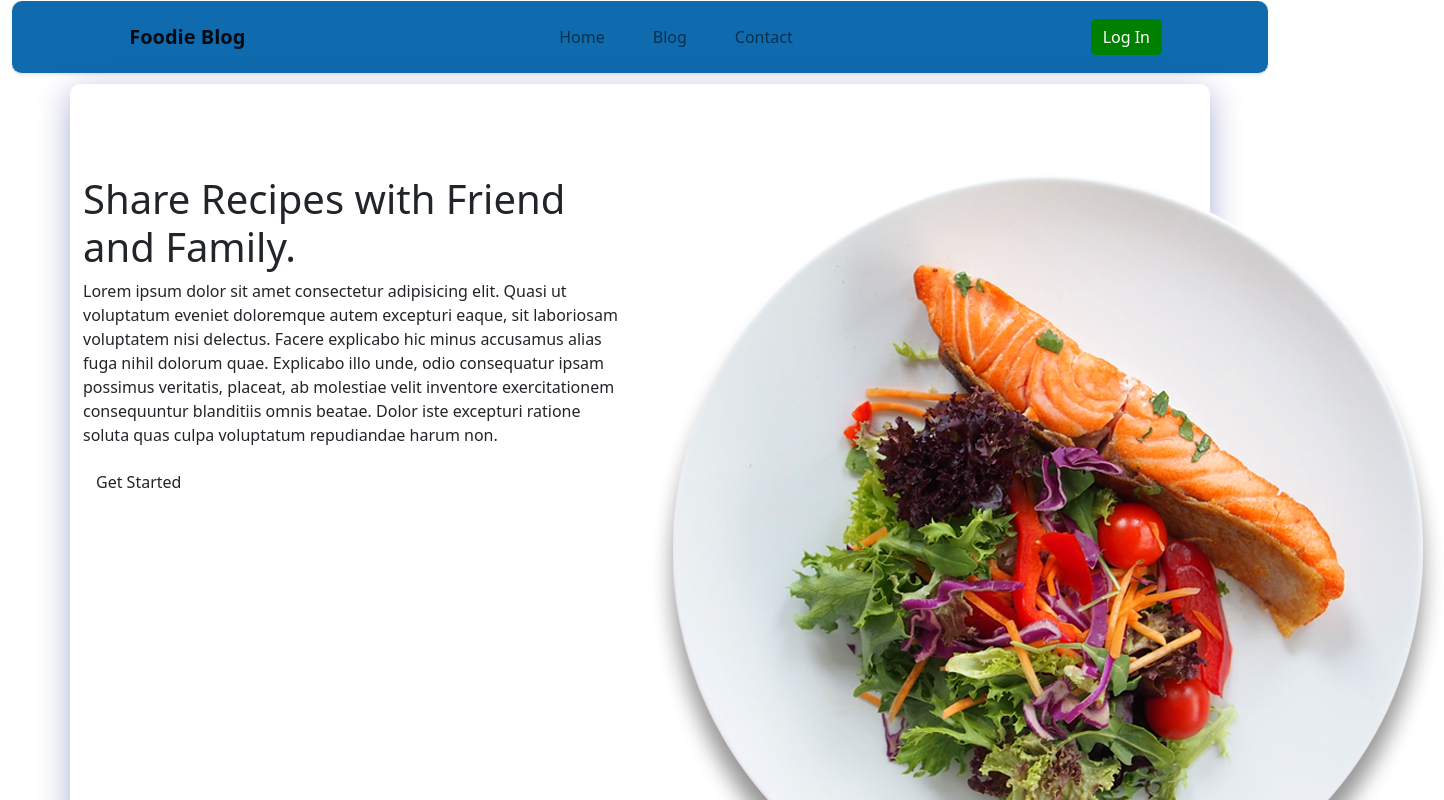
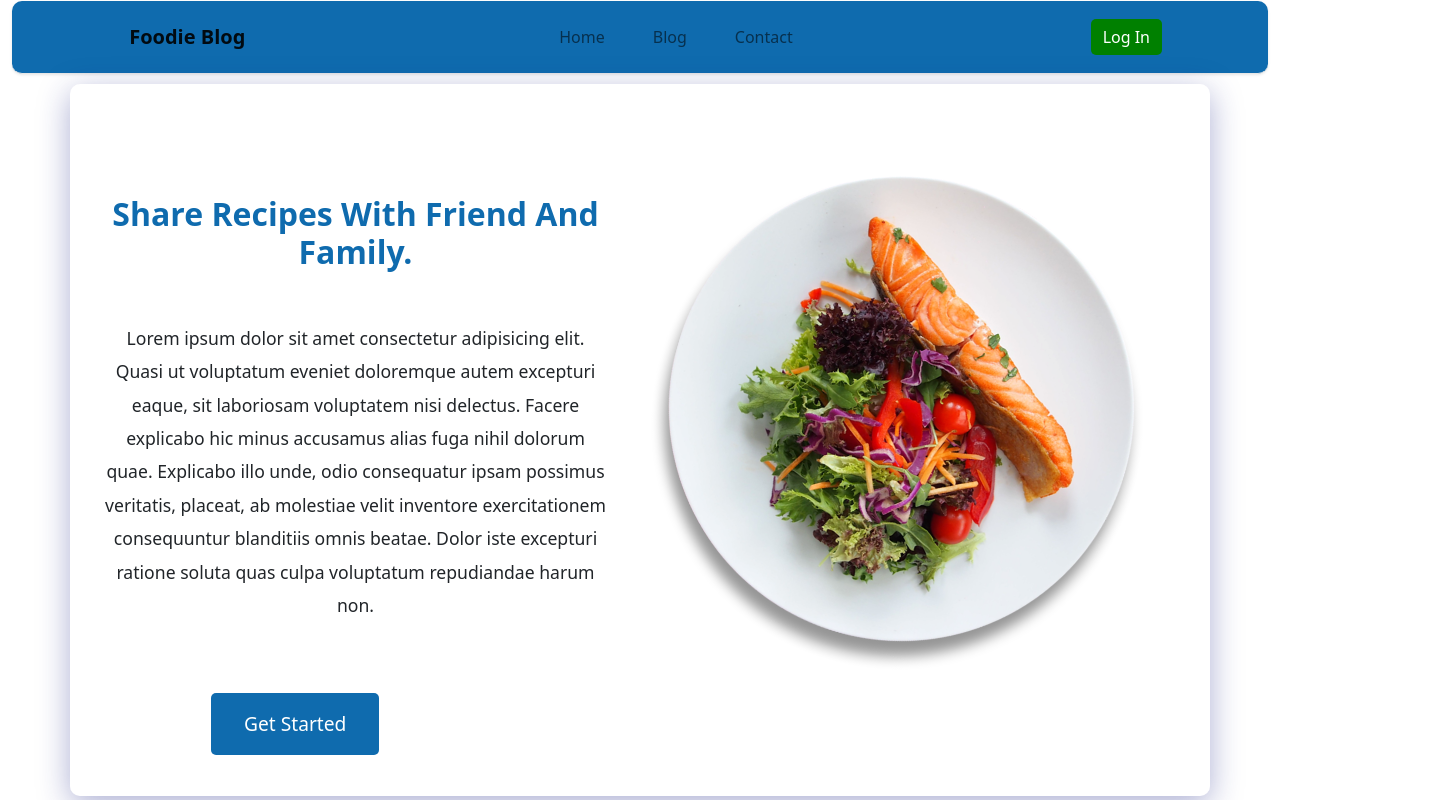
Before and after one commit to Felix-Barosio/Foodie-Blog, a React (Create React App) app in the folder client/: page / in a window 1280 px wide. Shown: the top 800 px of the page, 1444 px wide, since content can reach past the window. Built offline with nearby package versions, Linux system fonts and the light colour scheme; no server answers.

Commit message:
update: home-styles

```diff
--- a/client/src/App.css
+++ b/client/src/App.css
@@ -101,6 +101,54 @@ color: green;
 }
 .header .row{
   margin-top: 70px;
+}
+
+.header-title{
+  color: #0f6bae;
+  font-size: 2rem;
+  font-weight: 700;
+  text-align: center;
+  margin: 20px 10px;
+  text-transform: capitalize;
+}
+
+.header-text{
+  line-height: 1.9;
+  text-align: center;
+  margin: 50px 20px;
+  font-size: 1.1rem;
+}
+
+.header-image img{
+  width: 90%;
+  height: 100%;
+  object-fit: cover;
+  animation: spin 120s linear infinite;
+}
+
+.header .btn{
+  background-color: #0f6bae;
+  color: #fff;
+  font-size: 1.2rem;
+  padding: 1rem 2rem;
+  border-radius: 5px;
+  margin: 20px 10px;
+  margin-left: 8rem;
+  transition: all 0.3s ease-in-out;
+}
+
+.header .btn:hover{
+  background-color: transparent;
+  color: #0f6bae;
+  border: 1px solid #0f6bae;
+}
+@keyframes spin {
+  0% {
+    transform: rotate(0deg);
+  }
+  100% {
+    transform: rotate(360deg);
+  }
 }
 
 /* posting page */
```
